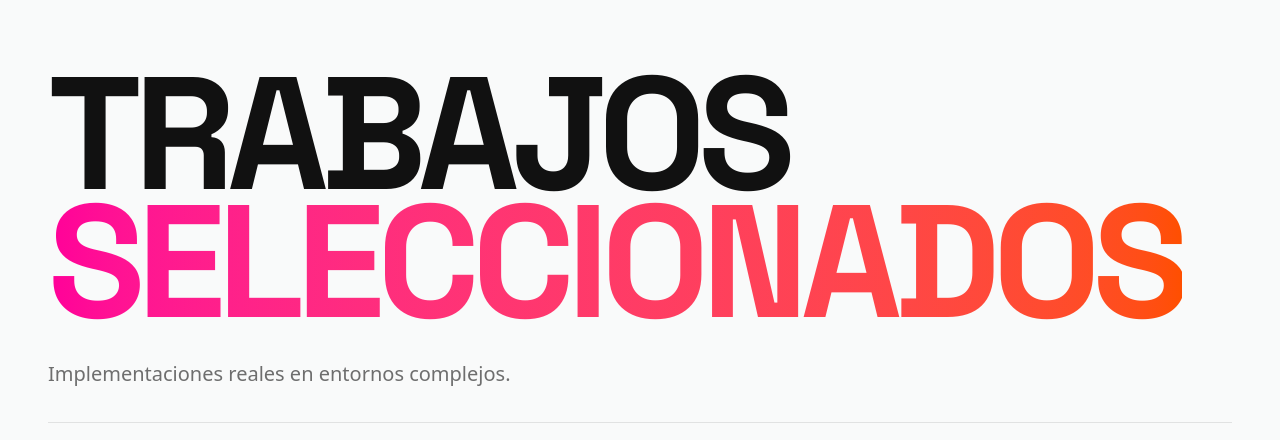
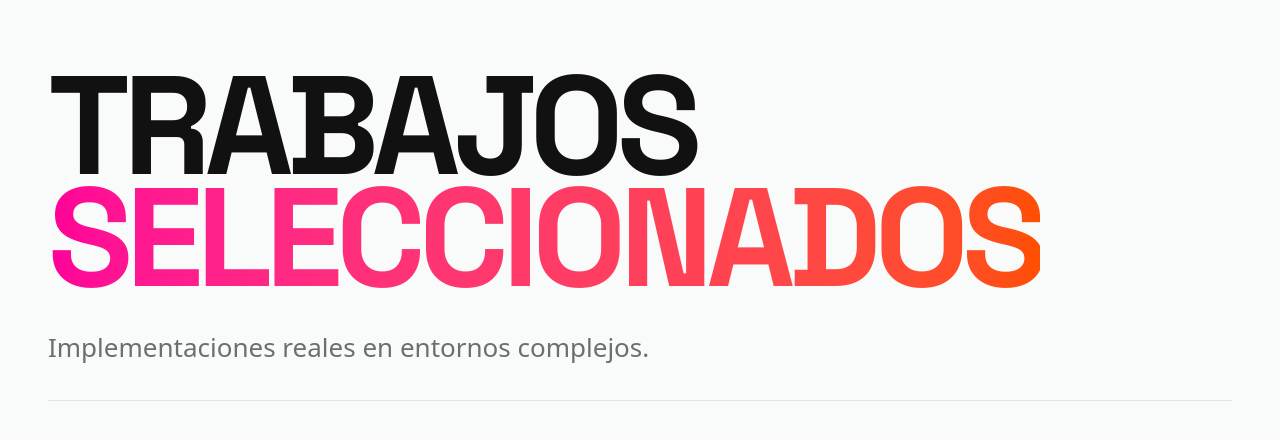
Before and after one commit to joerey101/joserey101, a Next.js app: page / in a window 1280 px wide. Shown: the part 2205-2645 px from the top of the page. Built offline with nearby package versions, Linux system fonts and the light colour scheme; grey boxes are pictures that could not be loaded.

Commit message:
style: adjust selected work title to 140px and subtitle to 26px for better layout

```diff
--- a/components/CaseStudyHybridSystem.tsx
+++ b/components/CaseStudyHybridSystem.tsx
@@ -230,10 +230,10 @@ export default function CaseStudyHybridSystem({ initialCases, lang }: CaseStudyH
                 {/* Header */}
                 <div className="mb-12 flex items-end justify-between border-b border-carbon/10 pb-8">
                     <div>
-                        <h2 className="text-5xl md:text-8xl lg:text-[10rem] font-display font-black uppercase text-carbon leading-[0.8] tracking-tighter">
+                        <h2 className="text-5xl md:text-8xl lg:text-[140px] font-display font-black uppercase text-carbon leading-[0.8] tracking-tighter">
                             {lang === 'es' ? 'Trabajos' : 'Selected'} <span className="text-transparent bg-clip-text bg-gradient-to-r from-neon-pink to-vibrant-orange">{lang === 'es' ? 'Seleccionados' : 'Work'}</span>
                         </h2>
-                        <p className="mt-8 text-carbon/60 text-sm md:text-xl font-light max-w-3xl leading-relaxed">
+                        <p className="mt-8 text-carbon/60 text-sm md:text-[26px] font-light max-w-3xl leading-relaxed">
                             {lang === 'es' ? 'Implementaciones reales en entornos complejos.' : 'Real-world implementations in complex environments.'}
                         </p>
                     </div>
```
